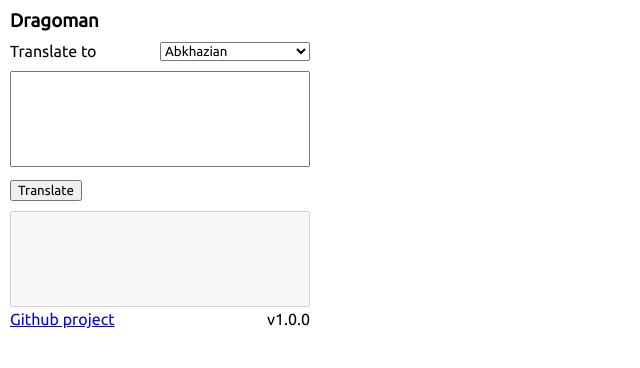
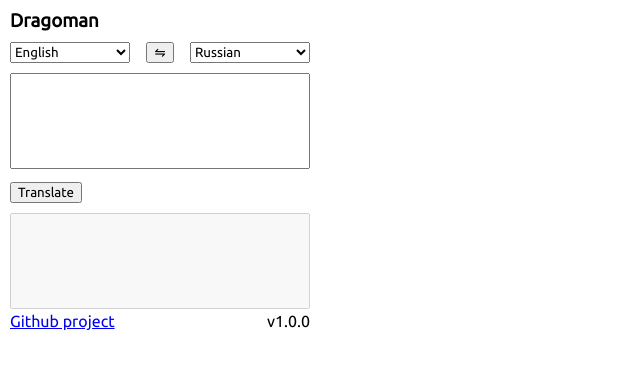
Before and after one commit to nickxgrom/dragoman, a website with bundled scripts: page src/popup.html in a window 1280 px wide. Shown: the whole page, without its empty margins (0-640 px from the left). Built offline with nearby package versions, Linux system fonts and the light colour scheme; some packages are replaced by stand-ins of ours; no server answers.

Commit message:
Add select a source language feature

```diff
--- a/src/index.js
+++ b/src/index.js
@@ -8,14 +8,15 @@ generateOptions();
 const sourceInput = document.getElementById("source-input"),
     targetInput = document.getElementById("target-input"),
     translateBtn = document.querySelector(".translate-btn"),
+    sourceLanguage = document.getElementById("source-language"),
     targetLanguage = document.getElementById("target-language");
 
 translateBtn.addEventListener("click", () => {
-    translate(sourceInput.value, targetLanguage.value)
+    translate( sourceInput.value, { from: sourceLanguage.value, to: targetLanguage.value, } )
         .then( text => {
             targetInput.value = text;
         } )
         .catch( err => {
-            console.log(err)
+            targetInput.value = err;
         } )
 })
--- a/src/popup.html
+++ b/src/popup.html
@@ -9,13 +9,10 @@
     <h3 class="title">Dragoman</h3>
 
     <div class="select-group">
-<!--        <select id="source-language">-->
-<!--            <option selected>Select 1</option>-->
-<!--        </select>-->
-<!--        <input type="button" value="&#8651;">-->
-        <span>Translate to</span>
+        <select id="source-language">
+        </select>
+        <input type="button" value="&#8651;">
         <select  id="target-language">
-<!--            <option selected>Select 2</option>-->
         </select>
     </div>
 
--- a/src/scripts/selectOptionGenerator.js
+++ b/src/scripts/selectOptionGenerator.js
@@ -1,15 +1,26 @@
 import languages from "./languages";
 
 function generateOptions() {
-    const targetSelect = document.getElementById("target-language");
+    const sourceSelect = document.getElementById("source-language"),
+        targetSelect = document.getElementById("target-language");
 
     languages.forEach( language => {
-        let option = document.createElement("option");
-        option.value = language.code;
-        option.innerText = language.name;
-        targetSelect.appendChild(option);
+        let sourceSelectOption = document.createElement("option");
+
+        sourceSelectOption.value = language.code;
+        sourceSelectOption.innerText = language.name;
+        if (language.code === "en") {
+            sourceSelectOption.selected = true;
+        }
+
+        let targetSelectOption = sourceSelectOption.cloneNode(true);
+        if (language.code === "ru") {
+            targetSelectOption.selected = true
+        }
+
+        sourceSelect.appendChild(sourceSelectOption)
+        targetSelect.appendChild(targetSelectOption);
     })
-
 }
 
 export default generateOptions;
--- a/src/style.css
+++ b/src/style.css
@@ -20,7 +20,7 @@ body {
 }
 
 select {
-    width: 50%;
+    width: 40%;
 }
 
 textarea {
```
